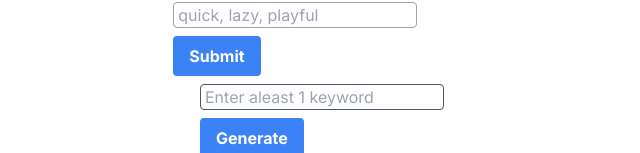
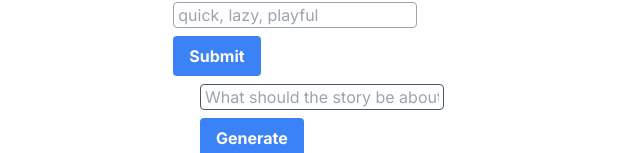
Before and after one commit to torvat/Adjective-story-ai, a Next.js app: page / in a window 1280 px wide. Shown: the part 162-315 px from the top of the page, without its empty margins (318-958 px from the left). Built offline with nearby package versions, Linux system fonts and the light colour scheme.

Commit message:
Changed the placehodler to be more accurate according to what we ask from the user

```diff
--- a/src/app/page.tsx
+++ b/src/app/page.tsx
@@ -108,7 +108,7 @@ export default function Home() {
             <h1>Adjective Story</h1>
             <AdjectiveInput adjectives={adjectives} setAdjectives={setAdjectives} />
             <form onSubmit={handleSubmit}>
-                <InputField id={inputId} required placeholder='Enter aleast 1 keyword' />
+                <InputField id={inputId} required placeholder='What should the story be about?' />
                 <button type={'submit'}>Generate</button>
             </form>
             <button type='button' onClick={() => setIsHidden(!isHidden)}>
```
